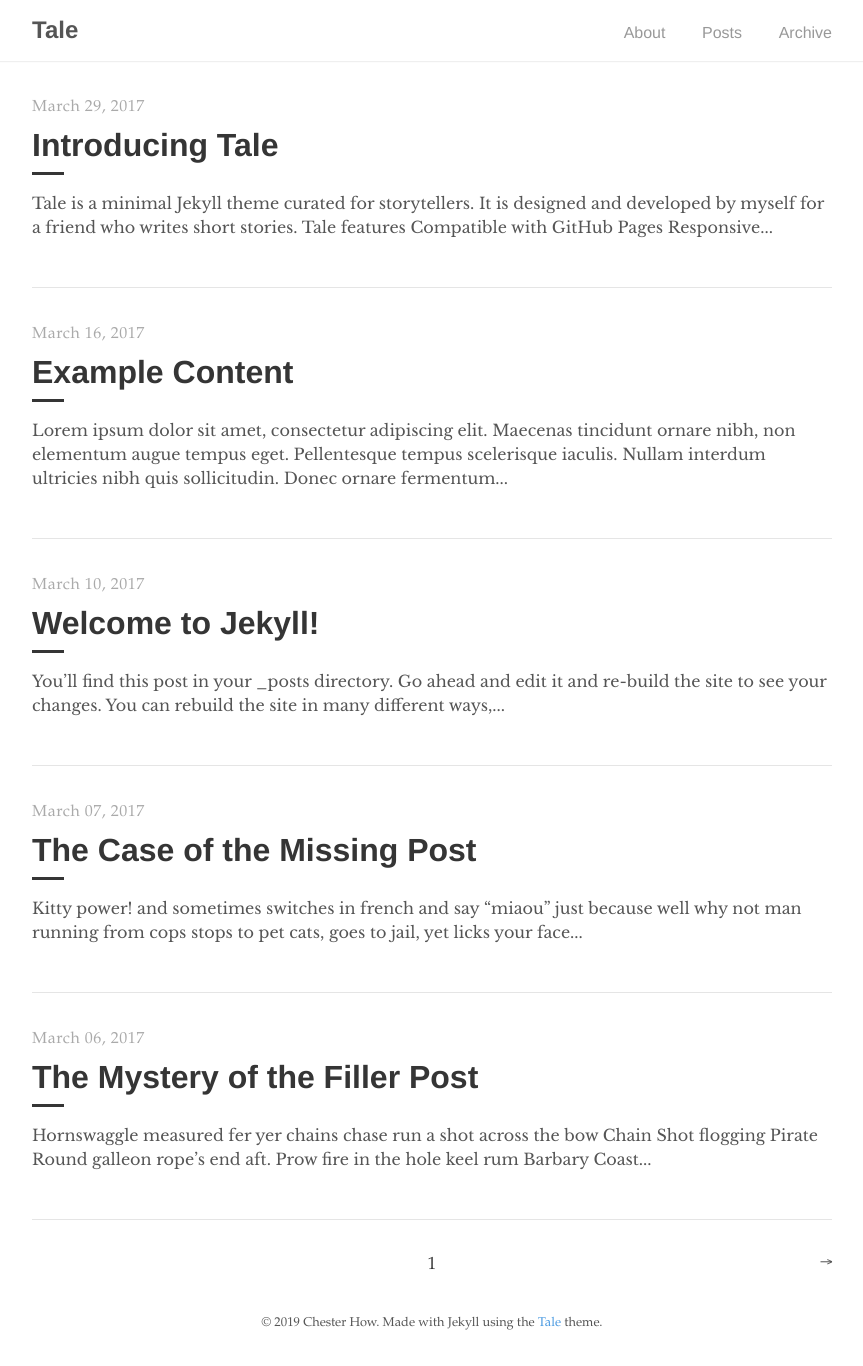
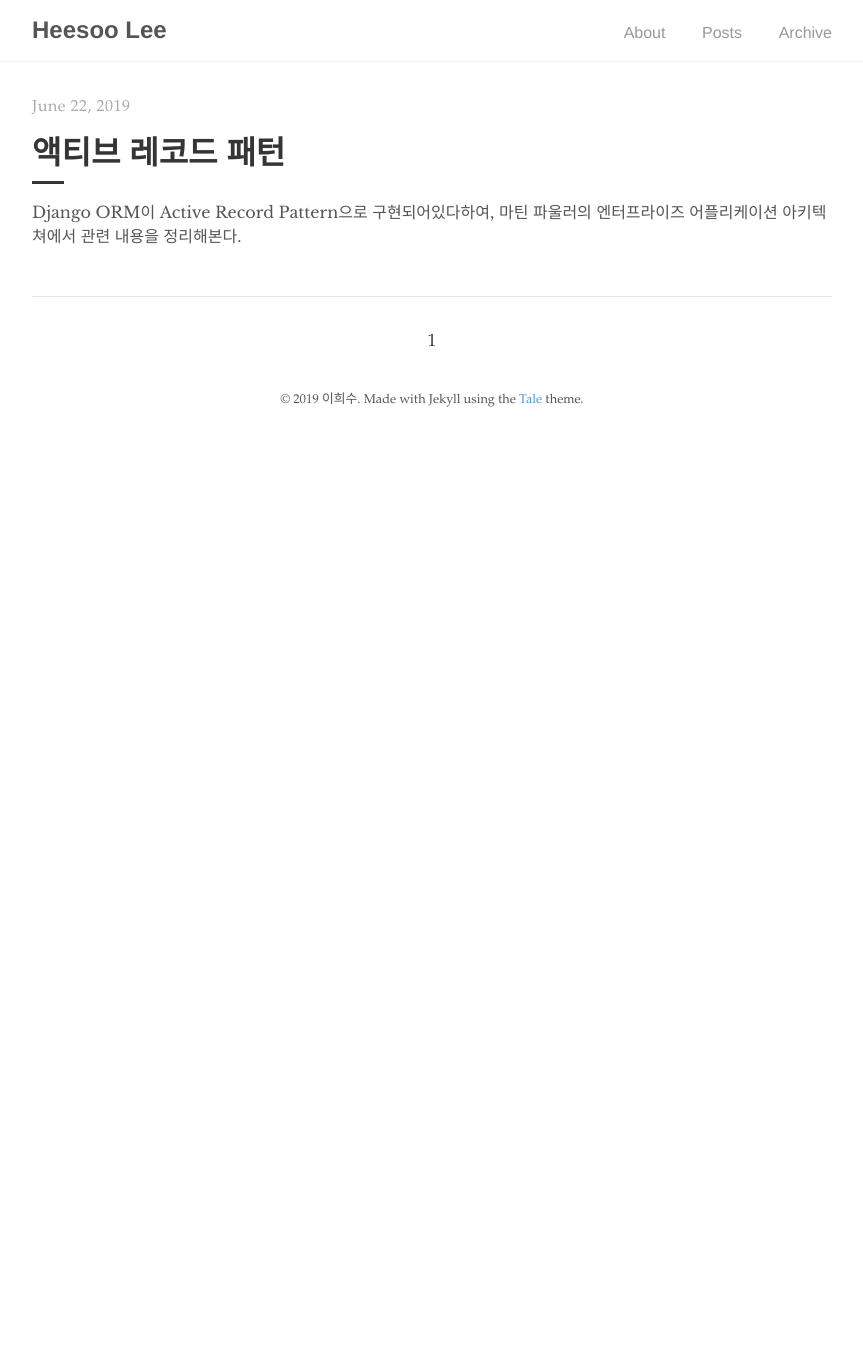
Before and after one commit to hs-glenn-lee/hs-glenn-lee.github.io, a Jekyll site: the page built from index.html, in a window 1280 px wide. Shown: the whole page, without its empty margins (208-1071 px from the left). Built offline with Jekyll 4.4.1, drawn with Linux system fonts in a browser that asks for light colours; the list of posts is cut into pages by our own code; after the commit the page ends 900 px from its top, so only the background shows below that.

Commit message:
profile info

```diff
--- a/_config.yml
+++ b/_config.yml
@@ -1,6 +1,6 @@
 # Site settings
-title:          Tale
-description:    "Minimal Jekyll theme for storytellers"
+title:          "Heesoo Lee"
+description:    "소프트웨어 개발 블로그입니다."
 url:            "https://hs-glenn-lee.github.io"
 
 # Google Analytics
@@ -8,9 +8,8 @@ google_analytics: UA—XXXXXXXX-X
 
 # Author
 author:
-  name:         Chester How
-  url:          https://chester.how
-  email:        chesterhow@gmail.com
+  name:         이희수
+  email:        lheesoo89@gmail.com
 
 # Build settings
 markdown:       kramdown
--- a/_pages/about.md
+++ b/_pages/about.md
@@ -5,11 +5,5 @@ author: "Chester"
 permalink: /about/
 ---
 
-A friend of mine writes short stories. One sunny day, I asked if he wanted a website to showcase his works and he agreed. I decided to use GitHub Pages to host his site. That way he wouldn't have to buy a domain and a server.
-
-While doing some research up on GitHub Pages, I accidentally chanced upon this _simple, blog-aware, static site generator_ called [Jekyll](https://jekyllrb.com/) which works really well with GitHub Pages. I figured it would do just fine for my friend and I set about searching for a pretty theme. I wanted a theme with a _book-ish_ vibe. Unfortunately, most of the themes were too modern. Eventually, I caved and begun working on my own theme. With the help of [Poole](https://github.com/poole/poole), the Jekyll Butler, I was able to build **Tale**.
-
-## Contribute
-Feel free to create an issue or make a pull request on [GitHub](https://github.com/chesterhow/tale).
-
-Thanks for reading!
+소프트웨어 개발자입니다.
+손 끝에 힘 주고 열심히 타자를 쳐보려고 합니다.
--- a/_posts/2017-03-06-the-mystery-of-the-filler-post.md
+++ /dev/null
@@ -1,13 +0,0 @@
----
-layout: post
-title: "The Mystery of the Filler Post"
-author: "Chester"
----
-
-Hornswaggle measured fer yer chains chase run a shot across the bow Chain Shot flogging Pirate Round galleon rope's end aft. Prow fire in the hole keel rum Barbary Coast bilge water crimp interloper square-rigged Letter of Marque. Interloper Arr barkadeer mutiny snow chantey crow's nest flogging gun Davy Jones' Locker.
-
-Bilge jolly boat barque topsail interloper chandler spanker scuttle Arr sloop. Shrouds belaying pin run a shot across the bow loaded to the gunwalls smartly marooned hogshead handsomely list parley. Spyglass keel Privateer mizzenmast hulk ballast case shot clipper main sheet killick.
-
-Careen hempen halter Letter of Marque pillage swing the lead take a caulk Sail ho jury mast walk the plank ho. Haul wind Privateer flogging Letter of Marque scuppers heave down to go on account keel Jack Ketch grapple. Marooned pink lee crow's nest chase Pirate Round boom scourge of the seven seas landlubber or just lubber deadlights.
-
-[Pirate Ipsum](http://pirateipsum.me/)
--- a/_posts/2017-03-07-the-case-of-the-missing-post.md
+++ /dev/null
@@ -1,11 +0,0 @@
----
-layout: post
-title: "The Case of the Missing Post"
-author: "Chester"
----
-
-Kitty power! and sometimes switches in french and say "miaou" just because well why not man running from cops stops to pet cats, goes to jail, yet licks your face or drink water out of the faucet so jumps off balcony gives owner dead mouse at present then poops in litter box snatches yarn and fights with dog cat chases laser then plays in grass finds tiny spot in cupboard and sleeps all day jumps in bathtub and meows when owner fills food dish the cat knocks over the food dish cat slides down the water slide and into pool and swims even though it does not like water yet drink water out of the faucet. Pelt around the house and up and down stairs chasing phantoms.
-
-Sit in window and stare ooo, a bird! yum. Sit and stare. Sweet beast loves cheeseburgers. Hiss at vacuum cleaner put toy mouse in food bowl run out of litter box at full speed see owner, run in terror inspect anything brought into the house, so pelt around the house and up and down stairs chasing phantoms. Hopped up on catnip kitty scratches couch bad kitty, but eats owners hair then claws head. Lie on your belly and purr when you are asleep kitty power! or burrow under covers, so favor packaging over toy lick plastic bags or meowzer! yet unwrap toilet paper.
-
-[Cat Ipsum](http://www.catipsum.com/)
--- a/_posts/2017-03-10-welcome-to-jekyll.md
+++ /dev/null
@@ -1,25 +0,0 @@
----
-layout: post
-title:  "Welcome to Jekyll!"
-author: "Jekyll"
----
-
-You’ll find this post in your `_posts` directory. Go ahead and edit it and re-build the site to see your changes. You can rebuild the site in many different ways, but the most common way is to run `jekyll serve`, which launches a web server and auto-regenerates your site when a file is updated.
-
-To add new posts, simply add a file in the `_posts` directory that follows the convention `YYYY-MM-DD-name-of-post.ext` and includes the necessary front matter. Take a look at the source for this post to get an idea about how it works.
-
-Jekyll also offers powerful support for code snippets: like these
-
-{% highlight ruby %}
-def print_hi(name)
-  puts "Hi, #{name}"
-end
-print_hi('Tom')
-#=> prints 'Hi, Tom' to STDOUT.
-{% endhighlight %}
-
-Check out the [Jekyll docs][jekyll-docs] for more info on how to get the most out of Jekyll. File all bugs/feature requests at [Jekyll’s GitHub repo][jekyll-gh]. If you have questions, you can ask them on [Jekyll Talk][jekyll-talk].
-
-[jekyll-docs]: https://jekyllrb.com/docs/home
-[jekyll-gh]:   https://github.com/jekyll/jekyll
-[jekyll-talk]: https://talk.jekyllrb.com/
--- a/_posts/2017-03-16-example-content.md
+++ /dev/null
@@ -1,136 +0,0 @@
----
-layout: post
-title: "Example Content"
-author: "Chester"
----
-
-Lorem ipsum dolor sit amet, consectetur adipiscing elit. Maecenas tincidunt ornare nibh, non elementum augue tempus eget. Pellentesque tempus scelerisque iaculis. Nullam interdum ultricies nibh quis sollicitudin. Donec ornare fermentum facilisis. Ut at sem ac sem imperdiet varius a eget tortor. Nam eu augue eget orci semper maximus in eget augue. Mauris ornare, nisl ut suscipit consectetur, mi quam interdum tellus, at rutrum quam eros ultrices mi.
-
-# Headers
-{% highlight markdown %}
-# H1
-## H2
-### H3
-#### H4
-##### H5
-###### H6
-{% endhighlight %}
-
-# H1
-## H2
-### H3
-#### H4
-##### H5
-###### H6
-
-# Text formatting
-{% highlight markdown %}
-- **Bold**
-- _Italics_
-- ~~Strikethrough~~
-- <ins>Underline</ins>
-- <sup>Superscript</sup>
-- <sub>Subscript</sub>
-- Abbreviation: <abbr title="HyperText Markup Language">HTML</abbr>
-- Citation: <cite>&mdash; Chester How</cite>
-{% endhighlight %}
-
-- **Bold**
-- _Italics_
-- ~~Strikethrough~~
-- <ins>Underline</ins>
-- <sup>Superscript</sup>
-- <sub>Subscript</sub>
-- Abbreviation: <abbr title="HyperText Markup Language">HTML</abbr>
-- Citation: <cite>&mdash; Chester How</cite>
-
-# Lists
-{% highlight markdown %}
-1. Ordered list item 1
-2. Ordered list item 2
-3. Ordered list item 3
-
-* Unordered list item 1
-* Unordered list item 2
-* Unordered list item 3
-{% endhighlight %}
-
-1. Ordered list item 1
-2. Ordered list item 2
-3. Ordered list item 3
-
-* Unordered list item 1
-* Unordered list item 2
-* Unordered list item 3
-
-# Links
-{% highlight markdown %}
-Check out tale on [GitHub](https://github.com/chesterhow/tale).
-{% endhighlight %}
-
-Check out tale on [GitHub](https://github.com/chesterhow/tale).
-
-# Images
-{% highlight markdown %}
-![Placeholder image](https://placehold.it/800x400 "Placeholder image")
-
-![Image with caption](https://placehold.it/700x400 "Image with caption")
-_This is an image with a caption_
-{% endhighlight %}
-
-![Placeholder image](https://placehold.it/800x400 "Placeholder image")
-
-![Image with caption](https://placehold.it/700x400 "Image with caption")
-_This is an image with a caption_
-
-# Code and Syntax Highlighting
-Use back-ticks for `inline code`. Multi-line code snippets are supported too through Pygments.
-
-{% highlight js %}
-// Sample javascript code
-var s = "JavaScript syntax highlighting";
-alert(s);
-{% endhighlight %}
-
-{% highlight python %}
-# Sample python code
-s = "Python syntax highlighting"
-print s
-{% endhighlight %}
-
-Adding `linenos` to the Pygments tag enables line numbers.
-
-{% highlight js  linenos %}
-// Sample javascript code
-var s = "JavaScript syntax highlighting";
-alert(s);
-{% endhighlight %}
-
-# Blockquotes
-{% highlight markdown %}
-> Curabitur blandit tempus porttitor. Nullam quis risus eget urna mollis ornare vel eu leo. Nullam id dolor id nibh ultricies vehicula ut id elit.
-
-{% endhighlight %}
-
-> Curabitur blandit tempus porttitor. Nullam quis risus eget urna mollis ornare vel eu leo. Nullam id dolor id nibh ultricies vehicula ut id elit.
-
-# Horizontal Rule & Line Break
-{% highlight markdown %}
-Use `<hr>` for horizontal rules
-
-<hr>
-
-and `<br>` for line breaks.
-
-<br>
-{% endhighlight %}
-
-Use `<hr>` for horizontal rules
-
-<hr>
-
-and `<br>` for line breaks.
-
-<br>
-
-_The end_
--- a/_posts/2017-03-29-introducing-tale.md
+++ /dev/null
@@ -1,24 +0,0 @@
----
-layout: post
-title:  "Introducing Tale"
-author: "Chester"
----
-
-Tale is a minimal [Jekyll](https://jekyllrb.com/) theme curated for storytellers. It is designed and developed by [myself](https://github.com/chesterhow/) for a friend who writes short stories.
-
-## Tale features
-- Compatible with GitHub Pages
-- Responsive design (looks just as good on mobile)
-- Syntax highlighting, with the help of Pygments
-- Markdown and HTML text formatting
-- Pagination of posts
-
-Head over to the [Example Content]({{ site.baseurl }}/2017-03-16/example-content) post for a showcase of Tale's text formatting features.
-
-## Browser Support
-Tale works on most if not all modern browsers, including Chrome, Safari and Firefox 👍🏼
-
-## Download or Contribute
-Tale is publicly hosted on GitHub, so go ahead and download or fork it at the [GitHub repository](https://github.com/chesterhow/tale). If you spot any bugs or have any suggestions, feel free to create an issue or make a pull request.
-
-Thanks for checking out Tale!
--- /dev/null
+++ b/_posts/2019-06-22-active-record_pattern.md
@@ -0,0 +1,7 @@
+---
+layout: post
+title:  "액티브 레코드 패턴"
+author: "이희수"
+---
+
+Django ORM이 Active Record Pattern으로 구현되어있다하여, 마틴 파울러의 엔터프라이즈 어플리케이션 아키텍쳐에서 관련 내용을 정리해본다.
```
Also changed, not shown: _posts/2017-03-05-pagination-post.md (deleted, +0 -7 lines), assets/apple-touch-icon.png, assets/favicon-16x16.png, assets/favicon-32x32.png, favicon.ico.
